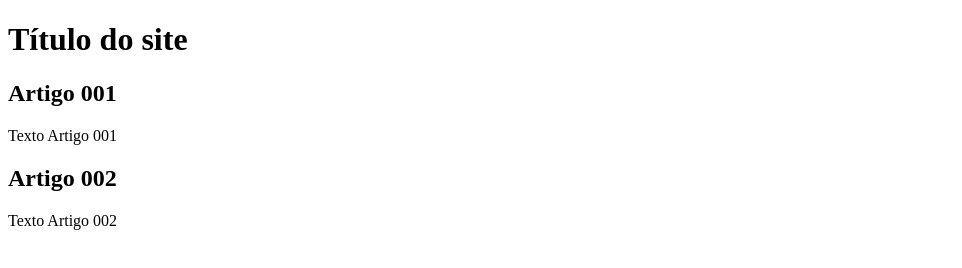
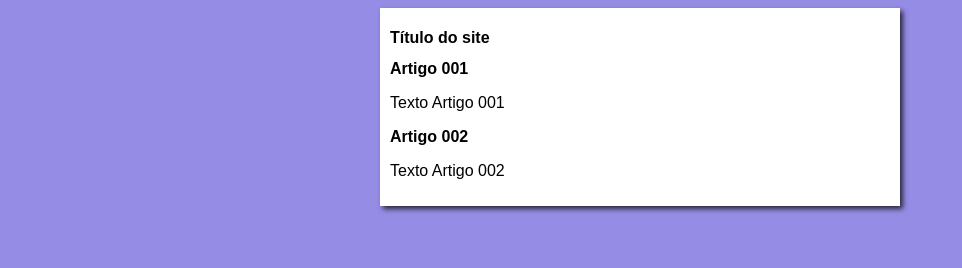
Before and after one commit to leoaguiar995/projeto-site, a plain HTML site: page index.html in a window 1280 px wide. Shown: the whole page, without its empty margins (0-962 px from the left). Drawn offline with Linux system fonts and the light colour scheme.

Commit message:
Inicio do css

```diff
--- /dev/null
+++ b/estilos/style.css
@@ -0,0 +1,16 @@
+*{
+    font-family: Arial, Helvetica, sans-serif;
+    font-size: 16px;
+}
+
+body{
+    background-color: rgb(149, 140, 229);
+}
+
+main{
+    background-color: white;
+    width: 500px;
+    margin: auto;
+    padding: 10px;
+    box-shadow: 3px 3px 5px rgba(0, 0, 0, 0.726);
+}
--- a/index.html
+++ b/index.html
@@ -4,6 +4,7 @@
     <meta charset="UTF-8">
     <meta name="viewport" content="width=device-width, initial-scale=1.0">
     <title>Titulo do site</title>
+    <link rel="stylesheet" href="estilos/style.css">
 </head>
 <body>
     <main>
```
